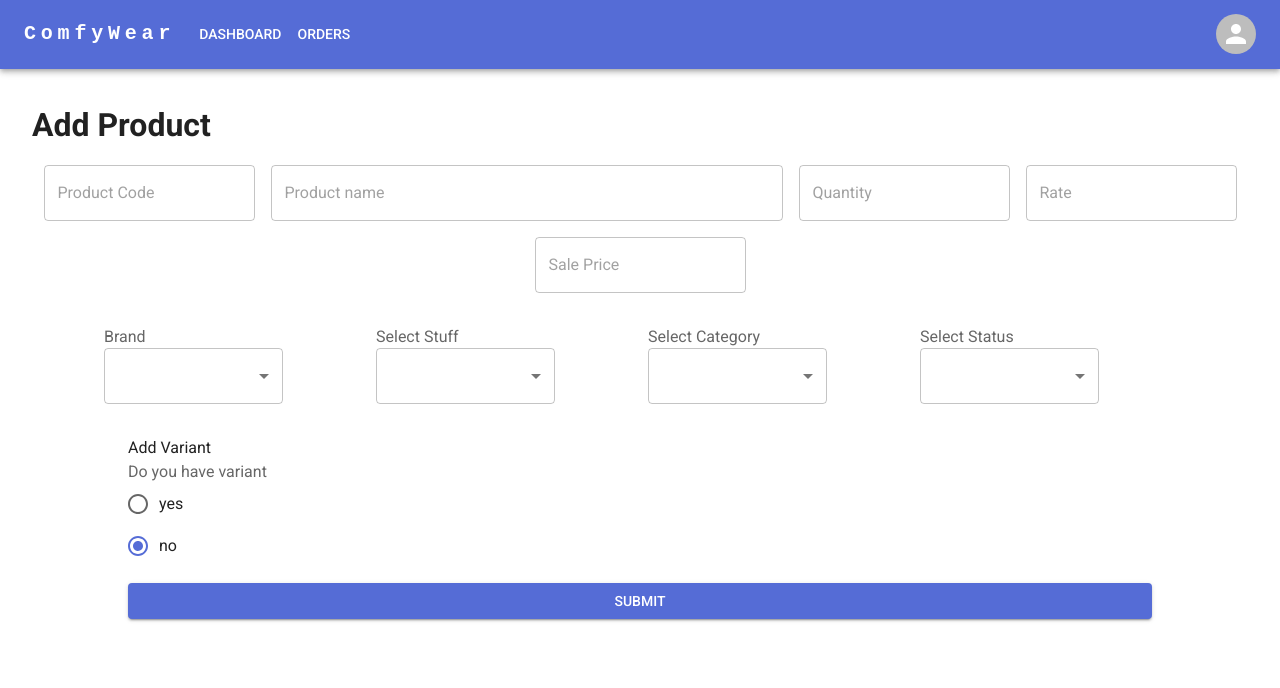
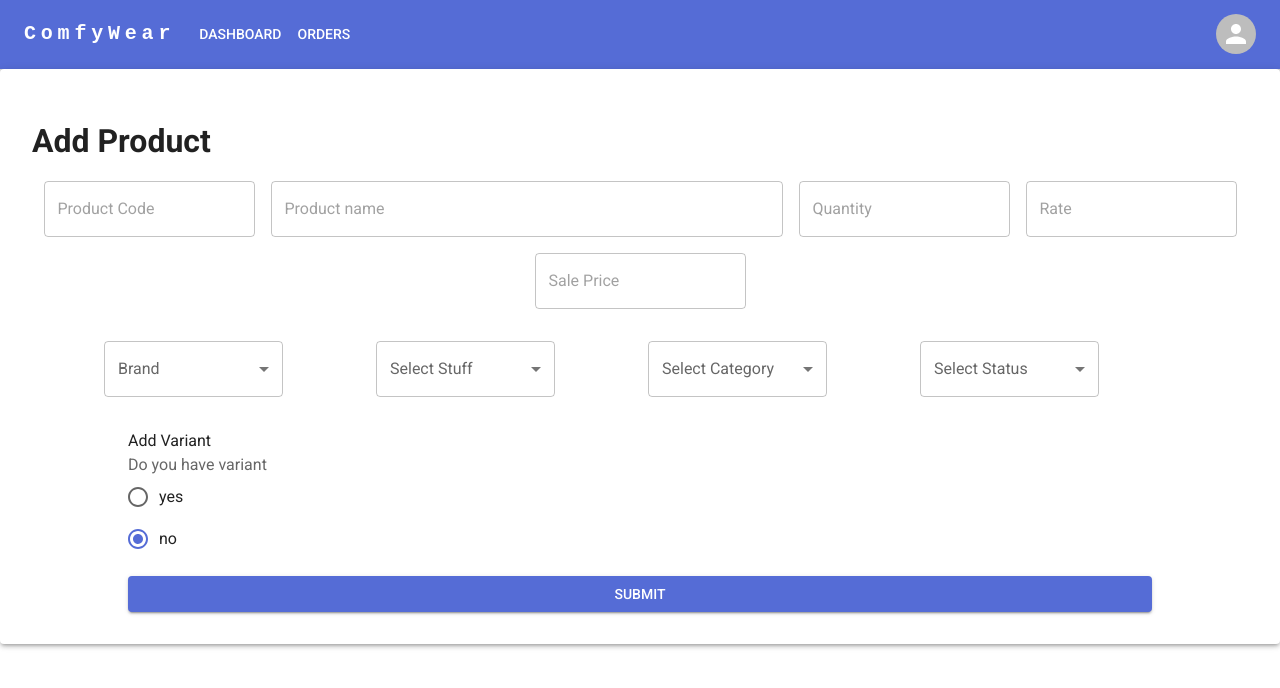
Before and after one commit to hunfa/comfywear, a Next.js app: page /dashboard/add-product in a window 1280 px wide. Shown: the top 688 px of the page. Built offline with nearby package versions, Linux system fonts and the light colour scheme; sample sign-in values are in the browser's storage.

Commit message:
new design

```diff
--- a/pages/dashboard/add-product/index.js
+++ b/pages/dashboard/add-product/index.js
@@ -15,6 +15,7 @@ import {
   RadioGroup,
   Radio,
   Typography,
+  Paper,
 } from "@mui/material";
 import { useEffect, useState } from "react";
 import axios from "axios";
@@ -50,6 +51,7 @@ const Index = () => {
 
   return (
     <>
+      <Paper elevation={3} style={{ padding: "1rem 0px" }}>
         <Box mt={"2rem"} ml="2rem">
           <Typography fontWeight={"bold"} fontSize={"2rem"}>
             Add Product
@@ -102,6 +104,7 @@ const Index = () => {
             gap={"1rem"}
           >
             <Box width={"20%"}>
+              <FormControl fullWidth>
                 <InputLabel id="age">Brand</InputLabel>
                 <Select
                   id="age"
@@ -114,10 +117,13 @@ const Index = () => {
                   <MenuItem value="comfywear">Comfy Wear</MenuItem>
                   <MenuItem value="bin-saeed">Bin Saeed</MenuItem>
                 </Select>
+              </FormControl>
             </Box>
             <Box width={"20%"}>
+              <FormControl fullWidth>
                 <InputLabel id="stuf">Select Stuff</InputLabel>
                 <Select
+                  id={"stuf"}
                   style={{ width: "70%" }}
                   label="Select-Stuff"
                   placeholder="Select-option"
@@ -132,11 +138,14 @@ const Index = () => {
                   <MenuItem value="Chiffon">Chiffon</MenuItem>
                   <MenuItem value="Organza">Organza</MenuItem>
                 </Select>
+              </FormControl>
             </Box>
 
             <Box width={"20%"}>
+              <FormControl fullWidth>
                 <InputLabel id="category">Select Category</InputLabel>
                 <Select
+                  id="category"
                   style={{ width: "70%" }}
                   label="Select-Category"
                   placeholder="Select-option"
@@ -148,11 +157,14 @@ const Index = () => {
                   <MenuItem value="single">single</MenuItem>
                   <MenuItem value="none">None</MenuItem>
                 </Select>
+              </FormControl>
             </Box>
 
             <Box width={"20%"}>
+              <FormControl fullWidth>
                 <InputLabel id="status">Select Status</InputLabel>
                 <Select
+                  id="status"
                   style={{ width: "70%" }}
                   label="Select-Status"
                   placeholder="Select-option"
@@ -162,6 +174,7 @@ const Index = () => {
                   <MenuItem value="Available">Available</MenuItem>
                   <MenuItem value="out-of-stock">out-of-stock</MenuItem>
                 </Select>
+              </FormControl>
             </Box>
           </Box>
           <Box width={"80%"} mx="auto">
@@ -178,32 +191,51 @@ const Index = () => {
                   defaultValue="no"
                   name="radio-buttons-group"
                 >
-                <FormControlLabel value="yes" control={<Radio />} label="yes" />
+                  <FormControlLabel
+                    value="yes"
+                    control={<Radio />}
+                    label="yes"
+                  />
                   <FormControlLabel value="no" control={<Radio />} label="no" />
                 </RadioGroup>
               </FormControl>
             </Box>
-          <Box display={isvariant === "no" ? "none" : "block"}>
+            <Box display={isvariant === "no" ? "none" : "block"} my={"1rem"}>
               {fields.map((item, index) => {
                 return (
                   <Box
                     sx={{ display: "flex", gap: "1rem", alignItems: "center" }}
                     key={item.id}
                   >
-                  <TextField
-                    margin="normal"
+                    <FormControl style={{ width: "10%" }}>
+                      <InputLabel id="size">Size</InputLabel>
+                      <Select
+                        id="size"
                         label="Size"
                         {...register(`variant.${index}.size`)}
-                  />
+                      >
+                        <MenuItem value="none">Select-option</MenuItem>
+                        <MenuItem value="small">small</MenuItem>
+                        <MenuItem value="medium">medium</MenuItem>
+                        <MenuItem value="large">large</MenuItem>
+                        <MenuItem value="xl">xl</MenuItem>
+                      </Select>
+                    </FormControl>
 
                     <Controller
                       render={({ field }) => (
-                      <TextField margin="normal" label="quantity" {...field} />
+                        <TextField
+                          type="number"
+                          margin="normal"
+                          label="quantity"
+                          {...field}
+                        />
                       )}
                       name={`variant.${index}.quantity`}
                       control={control}
                     />
                     <TextField
+                      type="number"
                       margin="normal"
                       label="Price"
                       {...register(`variant.${index}.price`)}
@@ -241,6 +273,7 @@ const Index = () => {
             </Box>
           </Box>
         </form>
+      </Paper>
     </>
   );
 };
```
Lines whose indentation alone changed are shown as unchanged.
